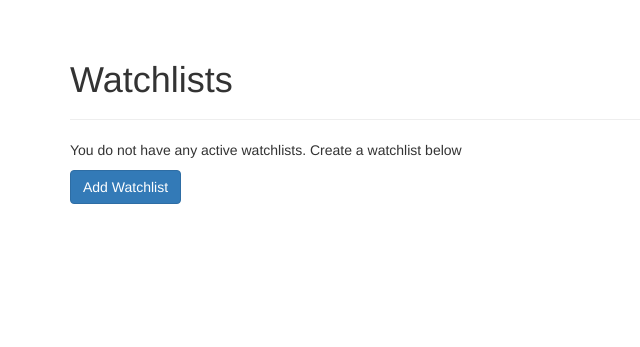
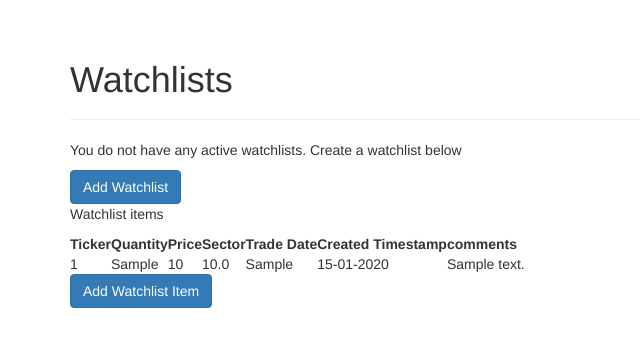
Before and after one commit to will-i-amv/portfolio-builder, a Flask app: template portfolio_builder/templates/public/watchlist.html in a window 1280 px wide. Shown: the part 52-399 px from the top of the page, without its empty margins (0-640 px from the left). Run offline with Flask 3, Linux system fonts and the light colour scheme; the template is opened without the code that fills it: values that come from a table or form of the project are taken from there, others are empty; tables that the repository leaves empty hold one stand-in row (values such as "Sample post"); some libraries are stand-ins or nearby versions.

Commit message:
Changes: * Add form used to add items to a watchlist * Modify view function 'index()' to get and send to the template all watchlist items  and the new form. * Add skeleton of function 'add_watchlist_item()' * Modify template to show watchlist items as a table and the new add form

```diff
--- a/portfolio_builder/public/forms.py
+++ b/portfolio_builder/public/forms.py
@@ -1,9 +1,17 @@
+import datetime as dt
+
 from flask_login import current_user
 from flask_wtf import FlaskForm
 from wtforms import validators as v
-from wtforms import StringField, SubmitField, SelectField
+from wtforms import (
+    DateTimeField, DecimalField, HiddenField, IntegerField,
+    StringField, SubmitField, SelectField, TextAreaField
+)
 
-from portfolio_builder.public.models import Watchlist
+from portfolio_builder.public.models import (
+    get_default_date, Security, Watchlist,
+    WatchlistItem
+)
 
 
 class WatchlistSelectForm(FlaskForm):
@@ -29,3 +37,81 @@ class WatchlistAddForm(FlaskForm):
             raise v.ValidationError(
                 "There is already a watchlist with the same name"
             )
+
+
+class WatchlistAddItemForm(FlaskForm):
+    order_id = HiddenField("")
+    watchlist = SelectField("Watchlist",  validators=[v.InputRequired()])
+    ticker = StringField(
+        "Ticker",
+        validators=[v.Length(min=2, max=20), v.InputRequired()]
+    )
+    quantity = IntegerField(
+        "Quantity",
+        validators=[
+            v.InputRequired(),
+            v.NumberRange(min=-10000000, max=10000000)
+        ]
+    )
+    price = DecimalField(
+        "Price",
+        validators=[
+            v.InputRequired(),
+            v.NumberRange(min=0, max=100000)
+        ]
+    )
+    trade_date = DateTimeField("Trade Date", default=get_default_date)
+    sector = StringField(
+        "Sector",
+        validators=[v.InputRequired()]
+    )
+    comments = TextAreaField(
+        "Comments",
+        validators=[v.Optional(), v.Length(max=140)]
+    )
+    submit = SubmitField("Add to Watchlist")
+
+    def validate_ticker(self, ticker):
+        ticker_check = (
+            Security
+            .query
+            .filter_by(ticker=ticker.data)
+            .first()
+        )
+        if ticker_check is None:
+            raise v.ValidationError(
+                f'The ticker {ticker.data} is unavailable.'
+            )
+
+    def validate_trade_date(self, trade_date):
+        # Check if the trade exists.
+        timestamp = (
+            WatchlistItem
+            .query
+            .with_entities(WatchlistItem.created_timestamp)
+            .filter_by(id=self.order_id.data)
+            .first()
+        )
+        if timestamp is None:
+            return True
+        trade_date = trade_date.data
+        max_date = get_default_date()
+        # Users can amend dates up to 100 days prior to the created_timestamp.
+        lowest_date = timestamp[0] - dt.timedelta(days=100)
+        try:
+            day_of_week = dt.date.isoweekday(trade_date)
+        except TypeError:
+            raise v.ValidationError("Not a valid datetime value.")
+        if trade_date > max_date:
+            raise v.ValidationError(
+                "The trade and time cannot be a date in the future"
+            )
+        elif trade_date < lowest_date:
+            raise v.ValidationError(
+                "The trade and time must be within " +
+                "100 days of the order creation date"
+            )
+        elif day_of_week == 6 or day_of_week == 7:
+            raise v.ValidationError(
+                "The trade date cannot fall on weekends."
+            )
--- a/portfolio_builder/templates/public/watchlist.html
+++ b/portfolio_builder/templates/public/watchlist.html
@@ -10,20 +10,67 @@
         <h1>Watchlists</h1>
     </div>
     <div>
-        {% if not watchlist_select_form.watchlist.choices %}
+        {% if not select_form.watchlist.choices %}
             <p>You do not have any active watchlists. Create a watchlist below</p>
         {% else %}
             <p>Select a Watchlist</p>
-            <div class="col-md-4">{{ wtf.quick_form(watchlist_select_form) }}</div>
+            <div class="col-md-4">{{ wtf.quick_form(select_form) }}</div>
         {% endif %}
     </div>
     <button class="btn btn-primary" type="button" data-toggle="collapse" data-target="#hiddenForm"
             aria-expanded="false" aria-controls="hiddenForm">Add Watchlist</button>
     <div class="collapse" id="hiddenForm">
         <form action="{{ url_for('watchlist.add_watchlist') }}" method="post">
-            {{ watchlist_add_form.hidden_tag() }}
-            {{ watchlist_add_form.name.label }} {{ watchlist_add_form.name() }}
-            {{ watchlist_add_form.submit() }}
+            {{ add_watchlist_form.hidden_tag() }}
+            {{ add_watchlist_form.name.label }} {{ add_watchlist_form.name() }}
+            {{ add_watchlist_form.submit() }}
+        </form>
+    </div>
+    <div>
+        {% if not watchlist_items %}
+            <p>You do not have any watchlist items. Add a watchlist item below</p>
+        {% else %}
+            <p>Watchlist items</p>
+            <table>
+                <thead>
+                    <tr>
+                        <th>Ticker</th>
+                        <th>Quantity</th>
+                        <th>Price</th>
+                        <th>Sector</th>
+                        <th>Trade Date</th>
+                        <th>Created Timestamp</th>
+                        <th>comments</th>
+                    </tr>
+                </thead>
+                <tbody>
+                    {% for item in watchlist_items %}
+                        <tr>
+                            <td>{{ item.id }}</td>
+                            <td>{{ item.ticker }}</td>
+                            <td>{{ item.quantity }}</td>
+                            <td>{{ item.price }}</td>
+                            <td>{{ item.sector }}</td>
+                            <td>{{ item.trade_date.strftime('%d-%m-%Y') }}</td>
+                            <td>{{ item.comments }}</td>
+                            </td>
+                    {% endfor %}
+                </tbody>
+            </table>
+        {% endif %}
+    </div>
+    <button class="btn btn-primary" type="button" data-toggle="collapse" data-target="#AddItemForm"
+            aria-expanded="false" aria-controls="AddItemForm">Add Watchlist Item</button>
+    <div class="collapse" id="AddItemForm">
+        <form action="{{ url_for('watchlist.add_watchlist_item') }}" method="post">
+            {{ add_item_form.hidden_tag() }}
+            {{ add_item_form.watchlist.label }} {{ add_item_form.watchlist() }}
+            {{ add_item_form.ticker.label }} {{ add_item_form.ticker() }}
+            {{ add_item_form.quantity.label }} {{ add_item_form.quantity() }}
+            {{ add_item_form.price.label }} {{ add_item_form.price() }}
+            {{ add_item_form.sector.label }} {{ add_item_form.sector() }}
+            {{ add_item_form.comments.label }} {{ add_item_form.comments() }}
+            {{ add_item_form.submit() }}
         </form>
     </div>
 {% endblock %}
```
Also changed, not shown: portfolio_builder/public/views/watchlist.py (+48 -6 lines).
